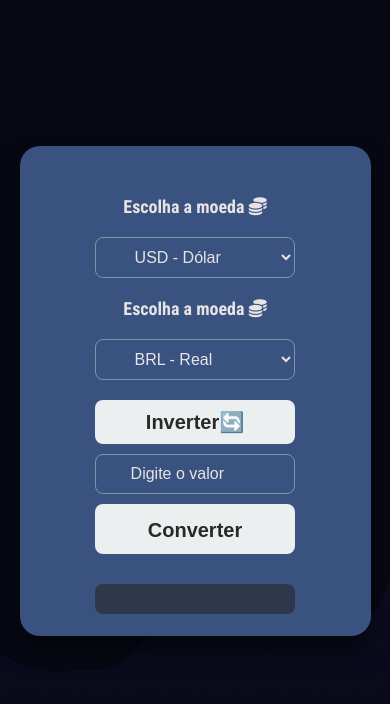
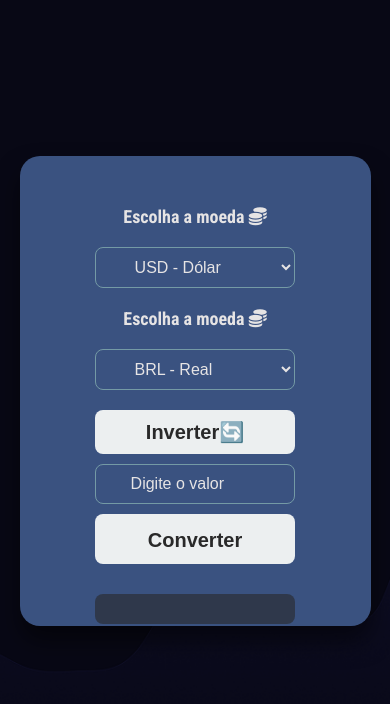
Before and after one commit to DevFront90/ConversorMoedas, a plain HTML site: page index.html in a window 390 px wide. Shown: the part 46-750 px from the top of the page. Drawn offline with Linux system fonts and the light colour scheme.

Commit message:
Update media.css

```diff
--- a/css/media.css
+++ b/css/media.css
@@ -15,7 +15,7 @@
 
     .box {
         width: 90%;
-        height: 490px;
+        height: 470px;
 
     }
 
```
